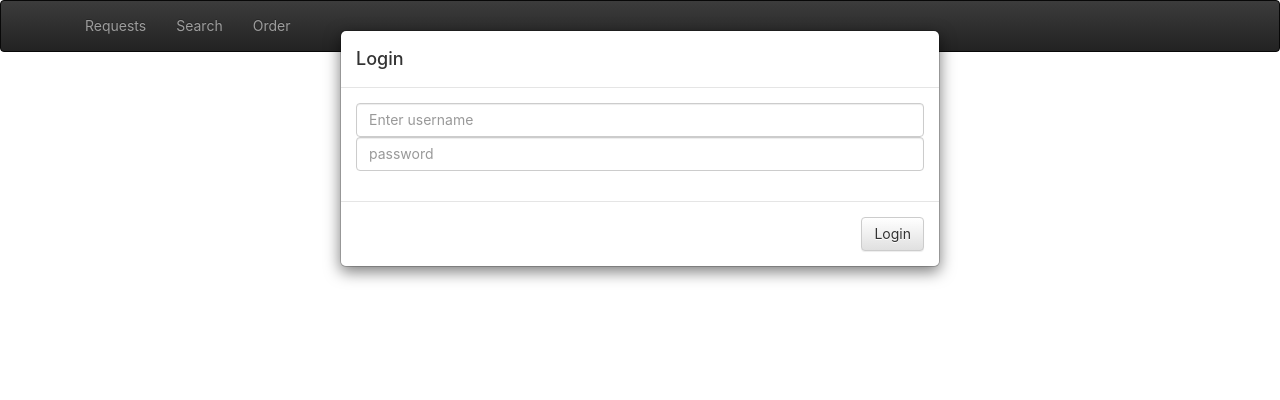
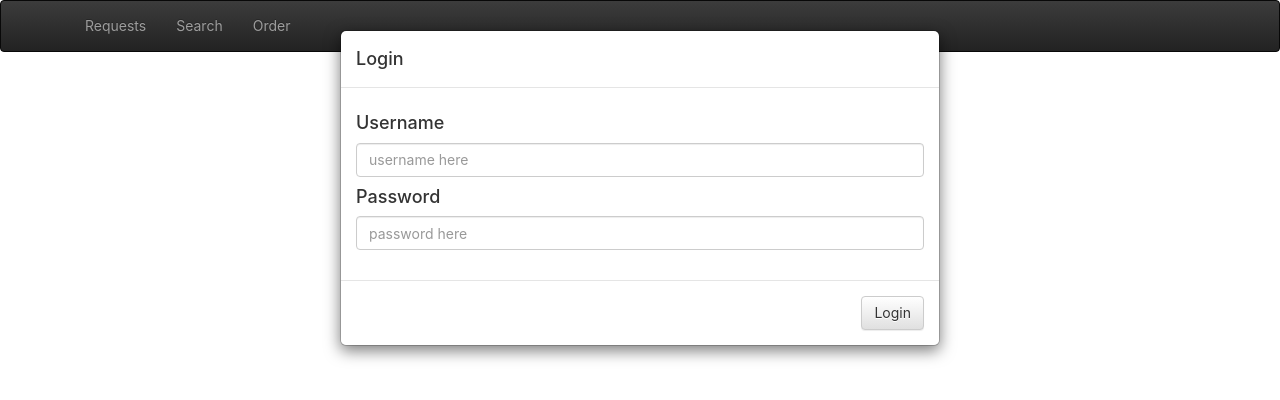
Before and after one commit to rkooo567/CalHack5-frontend, a React (Create React App) app: page / in a window 1280 px wide. Shown: the top 400 px of the page. Built offline with nearby package versions, Linux system fonts and the light colour scheme.

Commit message:
updated login modal

```diff
--- a/src/component/LogInModal/index.js
+++ b/src/component/LogInModal/index.js
@@ -35,14 +35,16 @@ class LoginModal extends Component {
 
             <Modal.Body>
               <FormGroup>
+                <h4>Username</h4>
                 <FormControl
                   type="text"
-                  placeholder="Enter username"
+                  placeholder="username here"
                   onChange={(event) => this.onInputChange(event, "login")}
                   />
+                <h4>Password</h4>
                 <FormControl
                   type="password"
-                  placeholder="password"
+                  placeholder="password here"
                   onChange={(event) => this.onInputChange(event, "pass")}
                 />
               </FormGroup>
```
Also changed, not shown: 1 other file (tests, documents, lock files or other folders).
